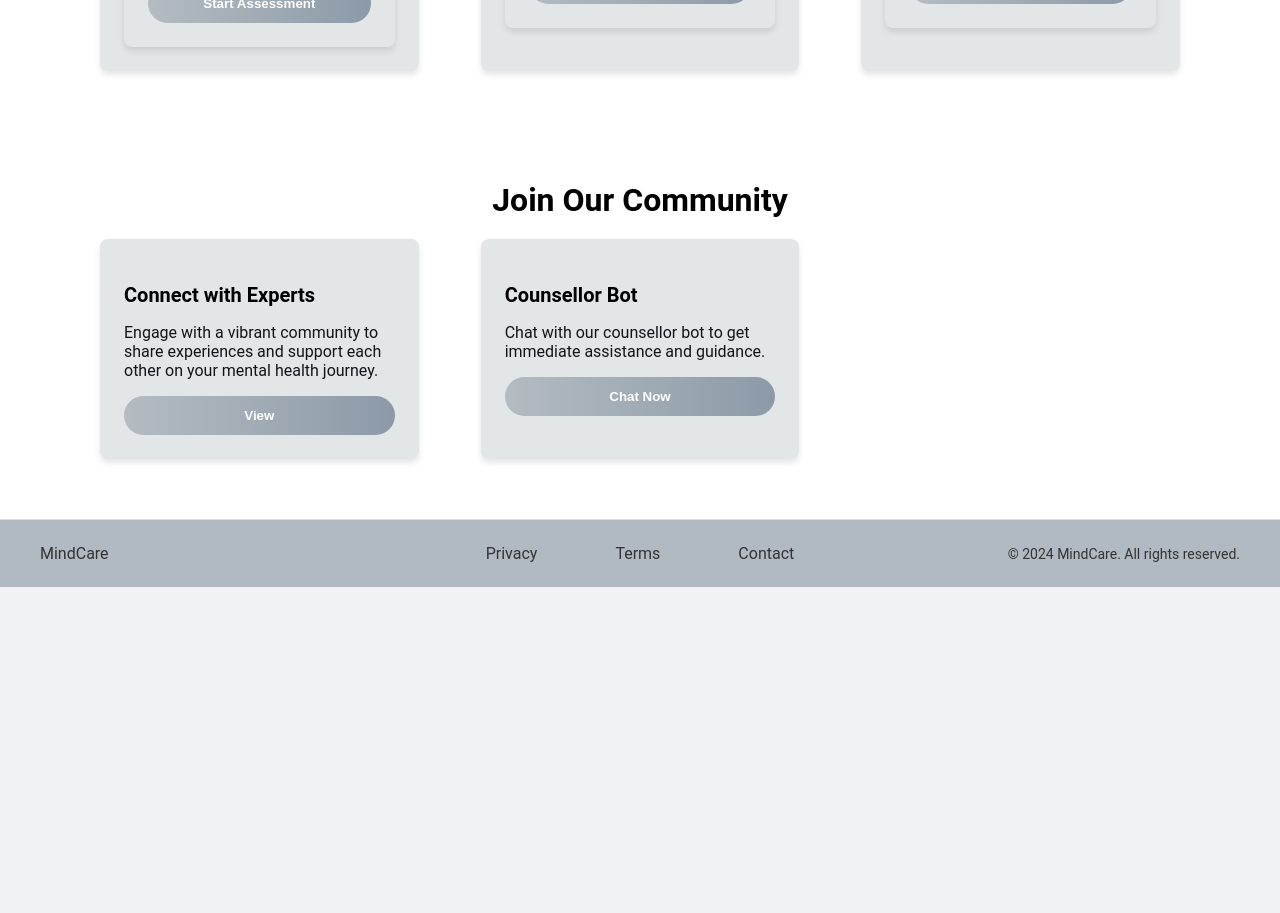
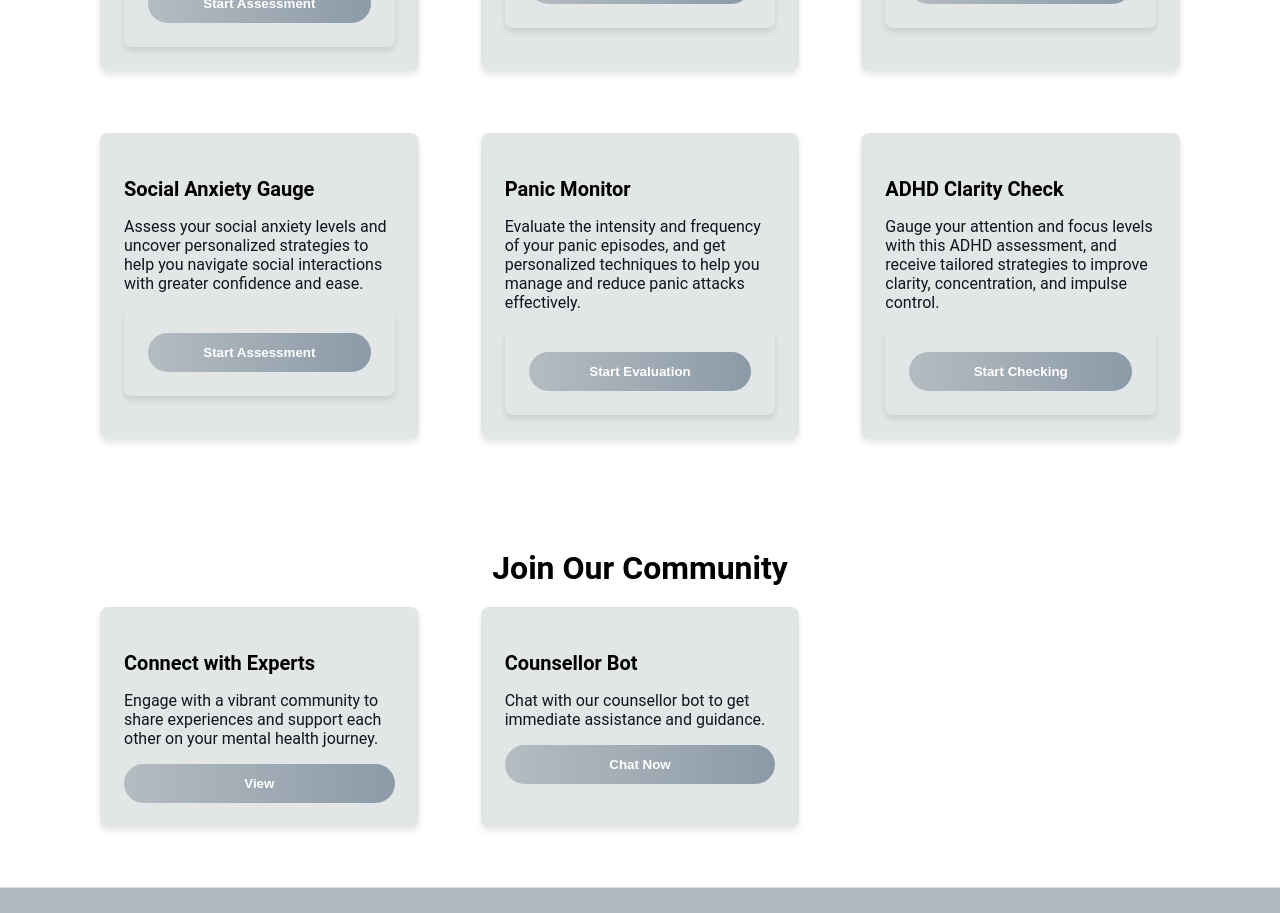
Before and after one commit to sanjoydasjoy/mindcare_javafest, a React (Create React App) app in the folder client/: page / in a window 1280 px wide. Shown: the part 1020-1933 px from the top of the page. Before the commit the page ends 1607 px from the top, so only its background shows below. Built offline with nearby package versions, Linux system fonts and the light colour scheme.

Commit message:
Update Assesment.js

```diff
--- a/client/src/Components/Assesment.js
+++ b/client/src/Components/Assesment.js
@@ -18,6 +18,15 @@ export default function MentalHealthAssessments() {
 
   const handleViewClick3 = () => {
     navigate('/stress-evaluation');
+  };
+  const handleViewClick4 = () => {
+    navigate('/social_anxiety_gauge');
+  };
+  const handleViewClick5 = () => {
+    navigate('/panic_monitor');
+  };
+  const handleViewClick6 = () => {
+    navigate('/adhd_clarity_check');
   };
 
   return (
@@ -51,6 +60,30 @@ export default function MentalHealthAssessments() {
               <button className="button" onClick={handleViewClick3}>Start Evaluation</button>
           </div>
         </div>
+        <div className="card-got">
+          <h3 className="card-title">Social Anxiety Gauge</h3>
+          <p className="card-text">
+          Assess your social anxiety levels and uncover personalized strategies to help you navigate social interactions with greater confidence and ease.          </p>
+          <div className="card-got">
+              <button className="button" onClick={handleViewClick4}>Start Assessment</button>
+          </div>
+        </div>
+        <div className="card-got">
+          <h3 className="card-title">Panic Monitor</h3>
+          <p className="card-text">
+          Evaluate the intensity and frequency of your panic episodes, and get personalized techniques to help you manage and reduce panic attacks effectively.          </p>
+          <div className="card-got">
+              <button className="button" onClick={handleViewClick5}>Start Evaluation</button>
+          </div>
+        </div>
+        <div className="card-got">
+          <h3 className="card-title">ADHD Clarity Check</h3>
+          <p className="card-text">
+          Gauge your attention and focus levels with this ADHD assessment, and receive tailored strategies to improve clarity, concentration, and impulse control.          </p>
+          <div className="card-got">
+              <button className="button" onClick={handleViewClick6}>Start Checking</button>
+          </div>
+        </div>
       </div>
     </section>
   );
```
